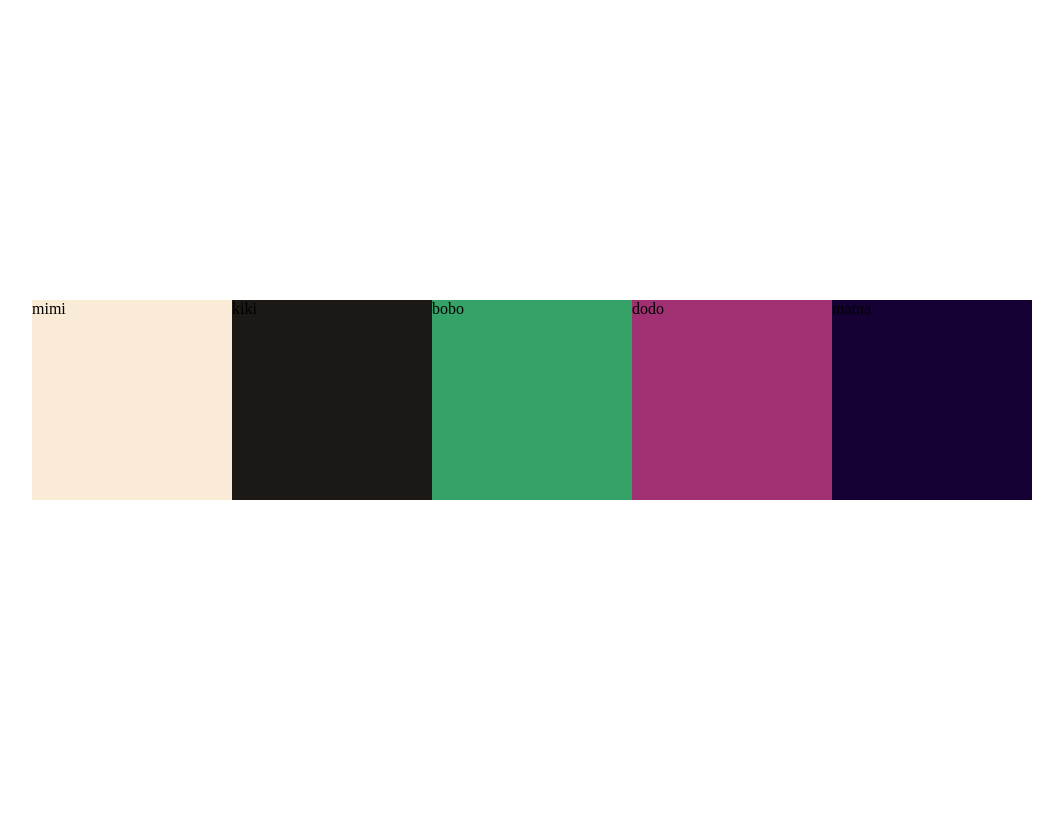
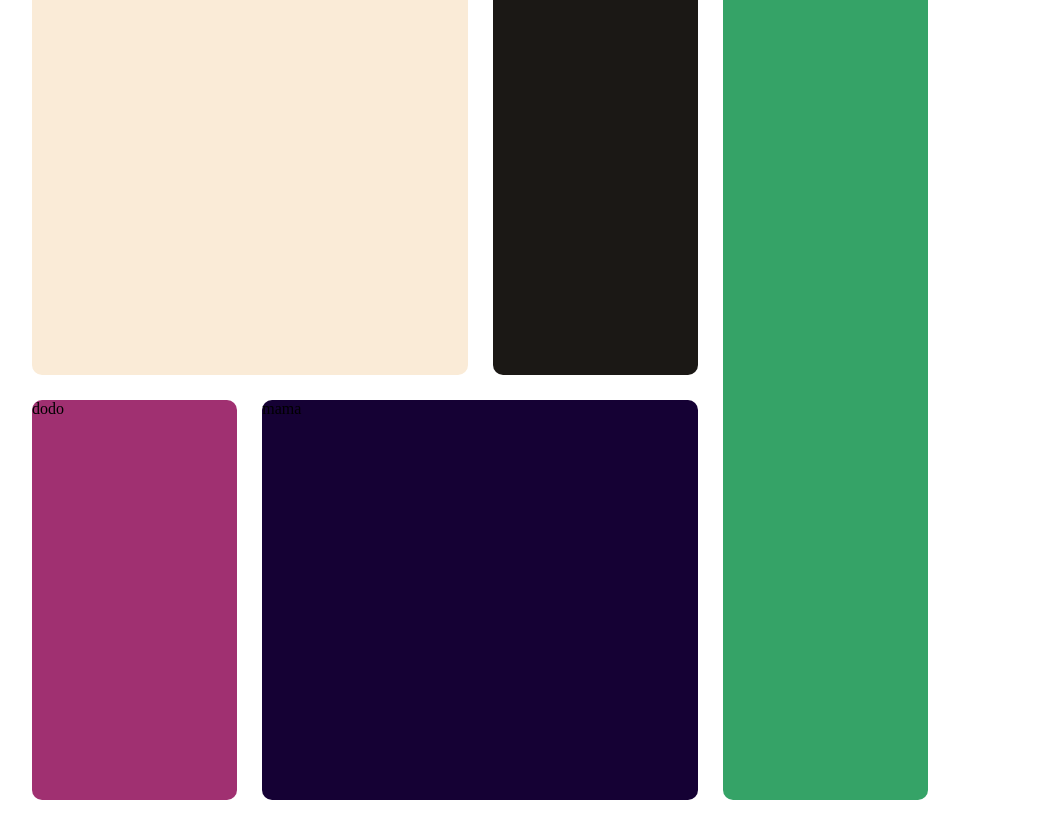
Before and after one commit to Miriam2245/TESTIMONIAL-GRID-SECTION-PROJECT, a plain HTML site: page index.html in a window 1280 px wide. Shown: the whole page, without its empty margins (160-1223 px from the left). Before the commit the page ends 800 px from the top, so only its background shows below. Drawn offline with Linux system fonts and the light colour scheme.

Commit message:
applied grid ready to put the content

```diff
--- a/style.css
+++ b/style.css
@@ -7,32 +7,37 @@ body {
 }
 .main-section {
   display: grid;
-  grid-template-columns: repeat(6, 1fr);
+  grid-template-columns: repeat(4, 1fr);
+  grid-template-rows: auto auto;
   width: 70%;
+  gap: 25px;
 }
 
 .testimony-1 {
   background-color: antiquewhite;
-  width: 200px;
-  height: 200px;
+  grid-column: span 2;
+  height: 400px;
+  border-radius: 10px;
 }
 .testimony-2 {
   background-color: rgb(27, 24, 21);
-  width: 200px;
-  height: 200px;
+  border-radius: 10px;
 }
 .testimony-3 {
   background-color: rgb(53, 163, 103);
-  width: 200px;
-  height: 200px;
+  grid-row: span 2;
+  border-radius: 10px;
 }
+
 .testimony-4 {
   background-color: rgb(160, 48, 113);
-  width: 200px;
-  height: 200px;
+  height: 400px;
+  border-radius: 10px;
 }
 .testimony-5 {
   background-color: rgb(21, 1, 52);
-  width: 200px;
-  height: 200px;
+  grid-column: span 2;
+  grid-row: span 2;
+  height: 400px;
+  border-radius: 10px;
 }
```
